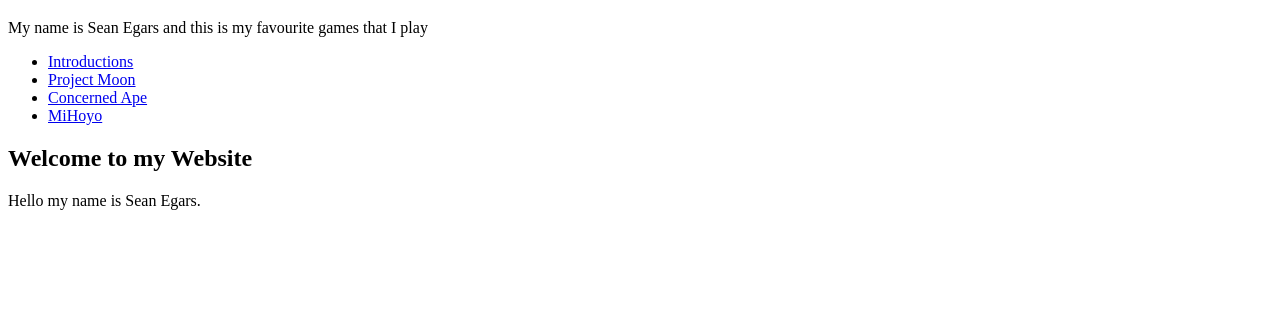
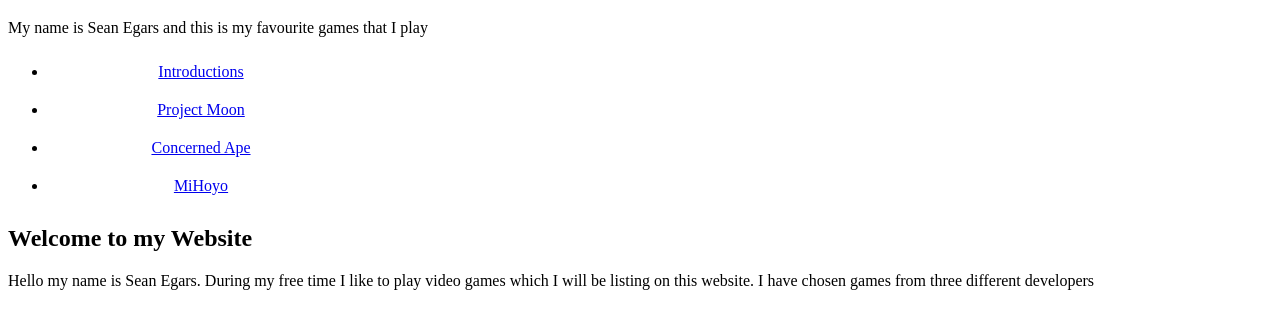
Before and after one commit to Clara1121/Assignment-2, a plain HTML site: page Introduction.html in a window 1280 px wide. Shown: the part 61-390 px from the top of the page. Drawn offline with Linux system fonts and the light colour scheme.

Commit message:
Assignment Update

```diff
--- a/Introduction.html
+++ b/Introduction.html
@@ -18,5 +18,5 @@
 </nav>
     <main>
     <h2>Welcome to my Website</h2></main>
-    <p>Hello my name is Sean Egars. </p>
+    <p>Hello my name is Sean Egars. During my free time I like to play video games which I will be listing on this website. I have chosen games from three different developers</p>
 </body>
--- a/Style.css
+++ b/Style.css
@@ -1,4 +1,11 @@
 h1{
-    font-family: italic;
      font-weight: bold;
 }
+
+ul li a {
+  padding: 10px 20px;
+  text-align: center;
+  display: inline-block;
+  width: 25%;
+  box-sizing: border-box;
+}
```
Also changed, not shown: 1 other file.
